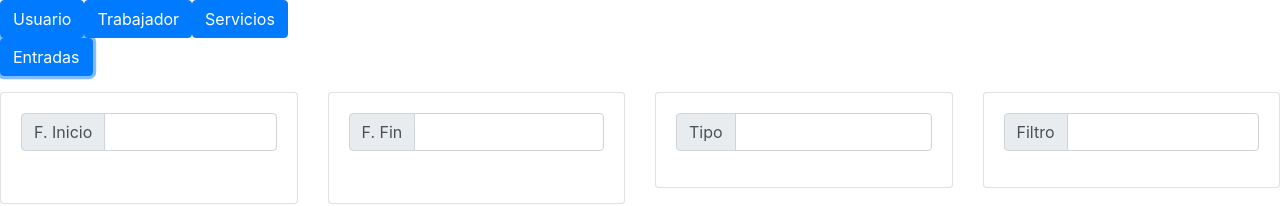
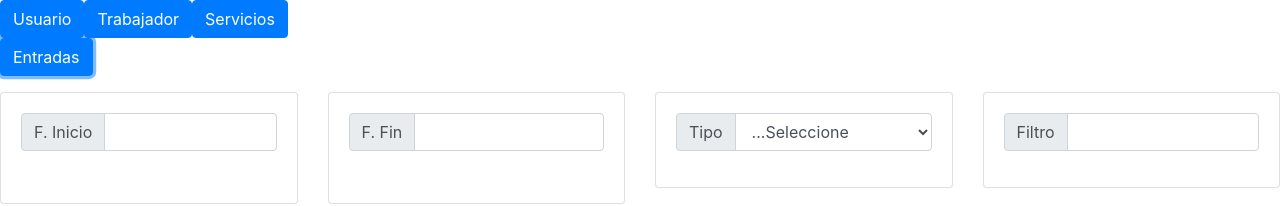
Before and after one commit to sedwarb/hairdressing, a React (Create React App) app in the folder client/: page /Table in a window 1280 px wide. Both pictures are taken after a click on the button "Entradas". Shown: the top 206 px of the page. Built offline with nearby package versions, Linux system fonts and the light colour scheme.

Commit message:
added a list to filter by worker, user o meeting

```diff
--- a/client/src/components/ShowTable/ShowTable.jsx
+++ b/client/src/components/ShowTable/ShowTable.jsx
@@ -1,6 +1,6 @@
 import React, {useState} from 'react'
 import {Table} from '../Table/Table'
-import {typeTable,stateTable,cleanTableF} from "../constAndFunctions/constAndFunions"
+import {typeTable,stateTable,cleanTableF,tableFilter} from "../constAndFunctions/constAndFunions"
 import Calendar from 'react-calendar'
 import 'react-calendar/dist/Calendar.css';
 
@@ -95,7 +95,10 @@ export function ShowTable(){
                                             <div className="input-group-prepend">
                                                 <span className="input-group-text" id="basic-addon3">Tipo</span>
                                             </div>
-                                            <input onChange={(e) => setTable({ ...table, typed: e.target.value })} type="text" className="form-control" id="basic-url" aria-describedby="basic-addon3" />
+                                            <select className="form-label form-control" onChange={(e) => setTable({ ...table, typed: e.currentTarget.value})}>
+                                                <option className="list-group-item">...Seleccione</option>
+                                                {tableFilter && tableFilter.map(date=><option className="list-group-item" key={date.str} value={date.str}>{date.name}</option>) }
+                                            </select>
                                         </div>
                                     </div>
                                 </div>
--- a/client/src/components/constAndFunctions/constAndFunions.js
+++ b/client/src/components/constAndFunctions/constAndFunions.js
@@ -76,6 +76,10 @@ const stateTable = {
     service:false
 }
 
+const tableFilter = [{str:"workerId",name:"Id Trabajador"},
+{str:"phoneNumber",name:"Id Usuario"},
+{str:"entry",name:"Citas"}]
+
 function cleanTableF(table){
     return {
             user:
@@ -136,5 +140,6 @@ module.exports= {
     horaMinTurn,
     typeTable,
     stateTable,
-    cleanTableF
+    cleanTableF,
+    tableFilter
 }
```
